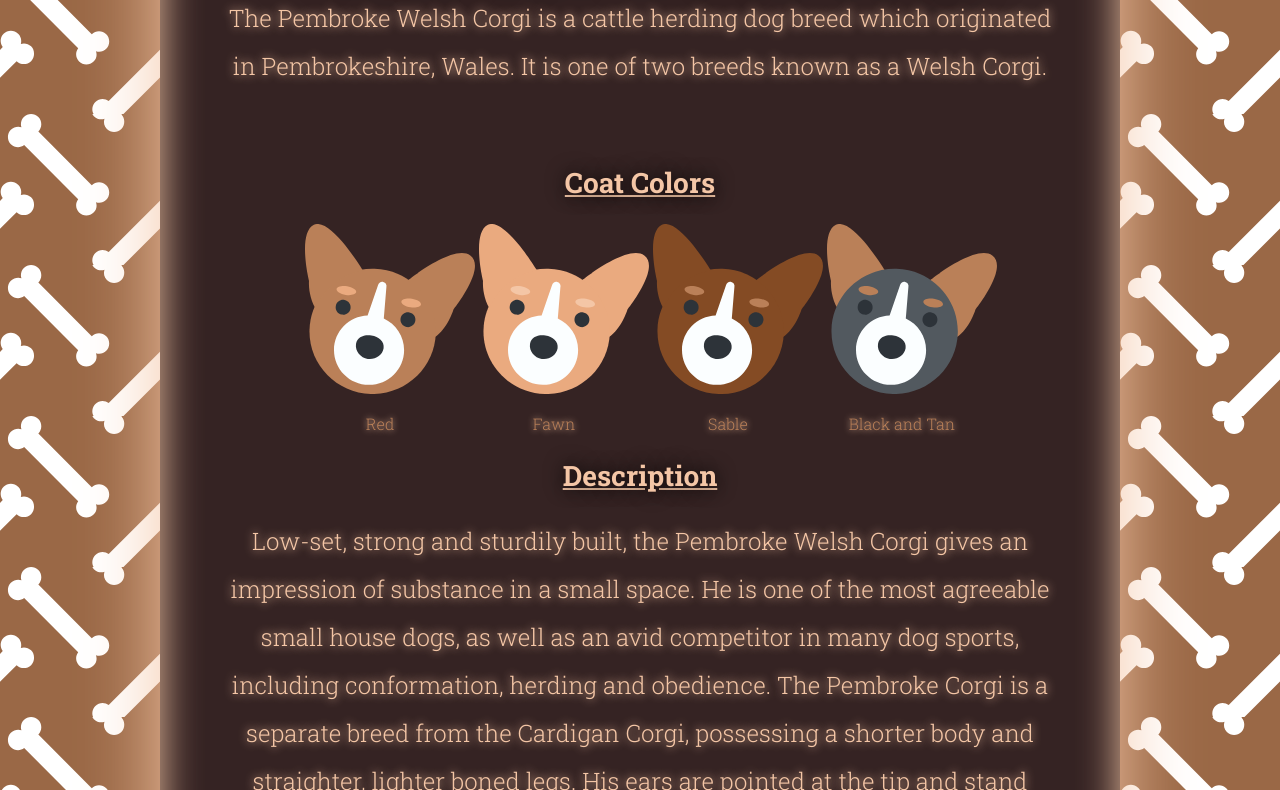
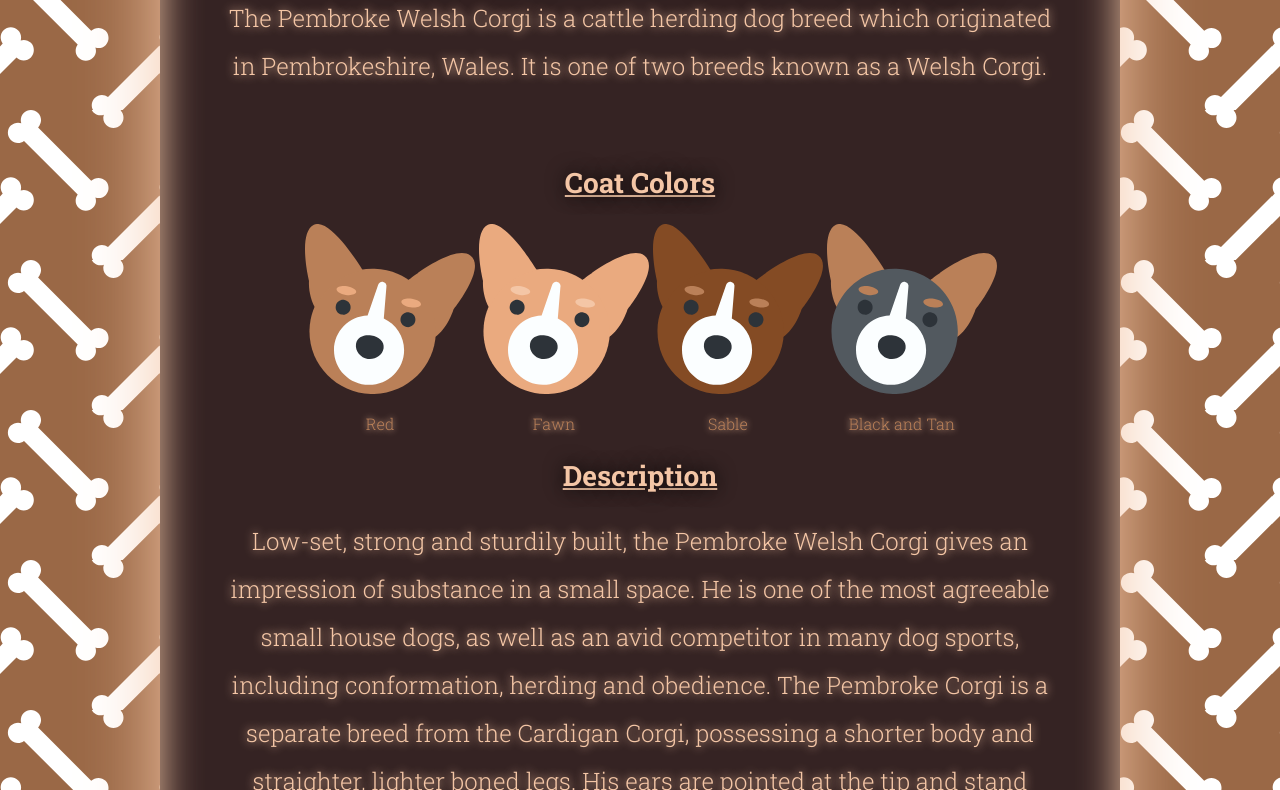
Before and after one commit to Thenry02/SVG-Site-Update, a plain HTML site: page index.html in a window 1280 px wide. Shown: the part 490-1280 px from the top of the page. Drawn offline with Linux system fonts and the light colour scheme.

Commit message:
Update styles.css

```diff
--- a/styles.css
+++ b/styles.css
@@ -6,7 +6,7 @@ body {
   font-weight: 300;
   color: #F4C6A6;
   background: url('svgs/background.svg') #9a6846;
-  background-size: 160px;
+  background-size: 159px 150px;
 }
 
 .logosvg {
```
